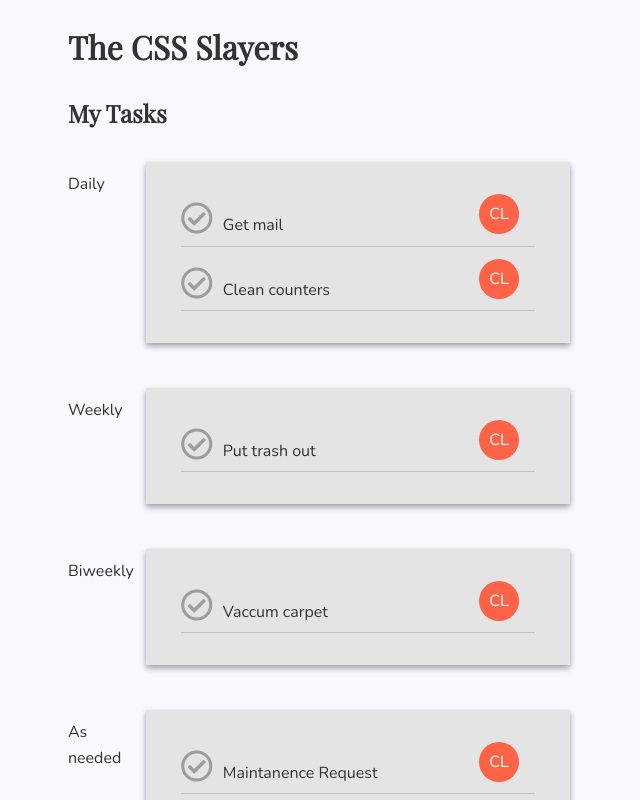
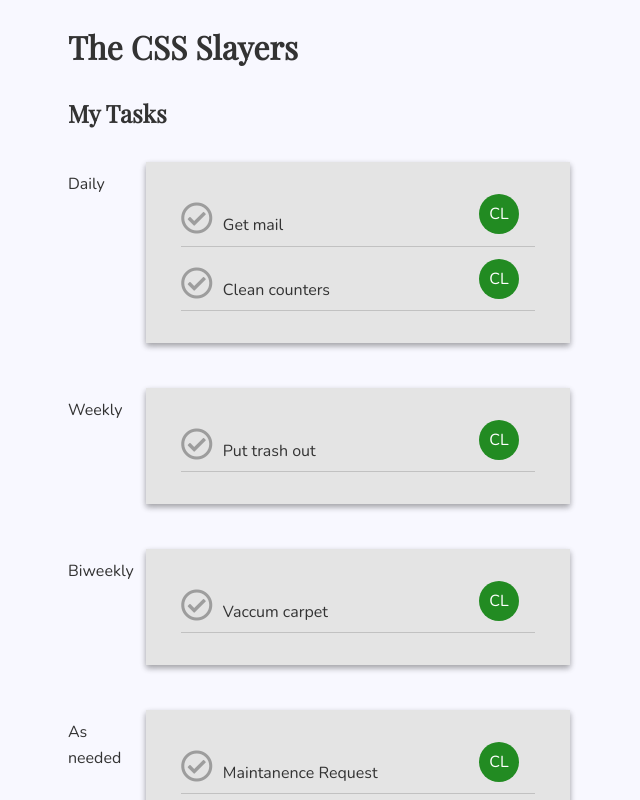
Before and after one commit to codyleyhan/churro, a React (Create React App) app: page /tasks in a window 1280 px wide. Shown: the top 800 px of the page, without its empty margins (316-956 px from the left). Built offline with nearby package versions, Linux system fonts and the light colour scheme.

Commit message:
split out users

```diff
--- a/src/components/MyTasks.js
+++ b/src/components/MyTasks.js
@@ -9,9 +9,9 @@ class MyTasks extends Component {
   render() {
     const tasks = store.tasks.reduce((m, task) => {
       console.log(task.schedule);
-      if (task.currentQueue[0] === 'Cody Ley-Han') {
+      if (task.currentQueue[0] === '908fdsg09dfg809') {
         m[task.schedule].push(task);
-      } else if (task.currentQueue[1] === 'Cody Ley-Han') {
+      } else if (task.currentQueue[1] === '908fdsg09dfg809') {
         m["Coming up"].push(task);
       }
 
--- a/src/components/TaskCard.js
+++ b/src/components/TaskCard.js
@@ -1,6 +1,8 @@
 import React from 'react';
 
-import '../styles/TaskCard.scss';
+import store from '../store';
+
+import '../styles/TaskCard.scss'
 
 const TaskCard = ({title, tasks}) => {
   if (tasks.length === 0) {
@@ -8,12 +10,13 @@ const TaskCard = ({title, tasks}) => {
   }
 
   const items = tasks.map(task => {
-    const parts = task.currentQueue[0].split(" ");
+    const user = store.users[task.currentQueue[0]]
+    const parts = user.name.split(" ");
     const initials = parts[0][0] + parts[1][0];
 
     return (
       <li key={task.id} className="task-card-item">
-        <span><span className="task-card-check"><i class="far fa-check-circle"></i></span>{task.name} <span className="task-card-name">{initials}</span></span>
+        <span><span className="task-card-check"><i class="far fa-check-circle"></i></span>{task.name} <span style={{'background-color': user.color}} className="task-card-name">{initials}</span></span>
       </li>
     )
   })
--- a/src/store.js
+++ b/src/store.js
@@ -1,3 +1,22 @@
+const users = {
+  '345345dafasdf': {
+    name: 'Martin Kong',
+    color: 'tomato'
+  },
+  'adf89dsaf980809df': {
+    name: 'Mihir Mathur',
+    color: 'teal'
+  },
+  'gfg09h8dfs0g98df09g': {
+    name: 'Hao Nguyen',
+    color: 'turquoise'
+  },
+  '908fdsg09dfg809': {
+    name: 'Cody Ley-Han',
+    color: 'forestGreen'
+  }
+}
+
 const tasks = [
   {
     id: '3124lk1234',
@@ -5,10 +24,10 @@ const tasks = [
     schedule: 'As needed',
     description: 'Take out the trash and make sure that you put a new bag in the thing, also don\'t throw recyclables in the trash',
     currentQueue: [
-      'Martin Kong',
-      'Mihir Mathur',
-      'Hao Nguyen',
-      'Cody Ley-Han',
+      '345345dafasdf',
+      'adf89dsaf980809df',
+      'gfg09h8dfs0g98df09g',
+      '908fdsg09dfg809',
     ]
   },
   {
@@ -17,10 +36,10 @@ const tasks = [
     schedule: 'Daily',
     description: 'Just grab the mail and put it on the table when you get it',
     currentQueue: [
-      'Cody Ley-Han',
-      'Mihir Mathur',
-      'Hao Nguyen',
-      'Martin Kong',
+      '908fdsg09dfg809',
+      'adf89dsaf980809df',
+      'gfg09h8dfs0g98df09g',
+      '345345dafasdf',
     ]
   },
   {
@@ -29,10 +48,10 @@ const tasks = [
     description: 'Make sure to do a good job so it doesn\'t get all nasty',
     schedule: 'Monthly',
     currentQueue: [
-      'Hao Nguyen',
-      'Cody Ley-Han',
-      'Martin Kong',
-      'Mihir Mathur',
+      'gfg09h8dfs0g98df09g',
+      '908fdsg09dfg809',
+      '345345dafasdf',
+      'adf89dsaf980809df',
     ]
   },
   {
@@ -41,10 +60,10 @@ const tasks = [
     description: 'The forms are in the closet if we need something done, hopefully not.  This also includes being there when someone comes',
     schedule: 'As needed',
     currentQueue: [
-      'Cody Ley-Han',
-      'Martin Kong',
-      'Mihir Mathur',
-      'Hao Nguyen',
+      '908fdsg09dfg809',
+      '345345dafasdf',
+      'adf89dsaf980809df',
+      'gfg09h8dfs0g98df09g',
     ]
   },
   {
@@ -53,10 +72,10 @@ const tasks = [
     schedule: 'Biweekly',
     description: 'Pretty easy just make sure to clean out the thing after you\re done',
     currentQueue: [
-      'Cody Ley-Han',
-      'Martin Kong',
-      'Mihir Mathur',
-      'Hao Nguyen',
+      '908fdsg09dfg809',
+      '345345dafasdf',
+      'adf89dsaf980809df',
+      'gfg09h8dfs0g98df09g',
     ]
   },
   {
@@ -65,10 +84,10 @@ const tasks = [
     description: 'Use the chlorox wipes under the sink',
     schedule: 'Daily',
     currentQueue: [
-      'Cody Ley-Han',
-      'Martin Kong',
-      'Mihir Mathur',
-      'Hao Nguyen',
+      '908fdsg09dfg809',
+      '345345dafasdf',
+      'adf89dsaf980809df',
+      'gfg09h8dfs0g98df09g',
     ]
   },
   {
@@ -77,15 +96,16 @@ const tasks = [
     schedule: 'Weekly',
     description: 'Has to be put out every week by 5AM Monday morning',
     currentQueue: [
-      'Cody Ley-Han',
-      'Martin Kong',
-      'Mihir Mathur',
-      'Hao Nguyen',
+      '908fdsg09dfg809',
+      '345345dafasdf',
+      'adf89dsaf980809df',
+      'gfg09h8dfs0g98df09g',
     ]
   }
 ]
 
 
 export default {
+  users,
   tasks
 }
```
